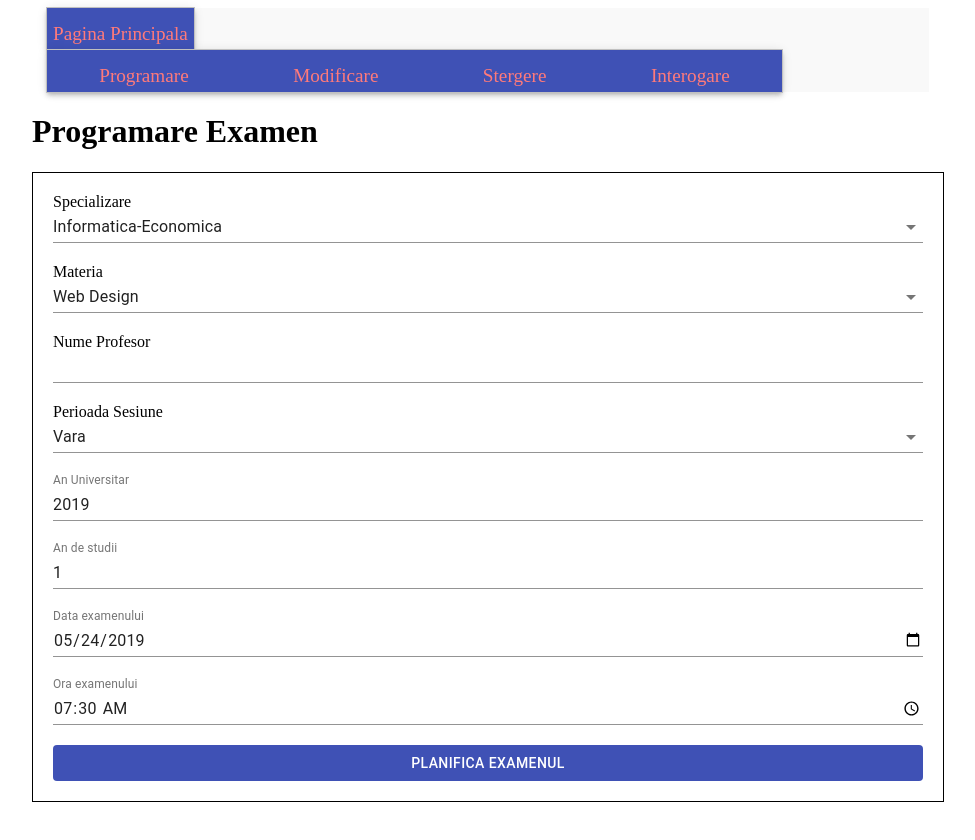
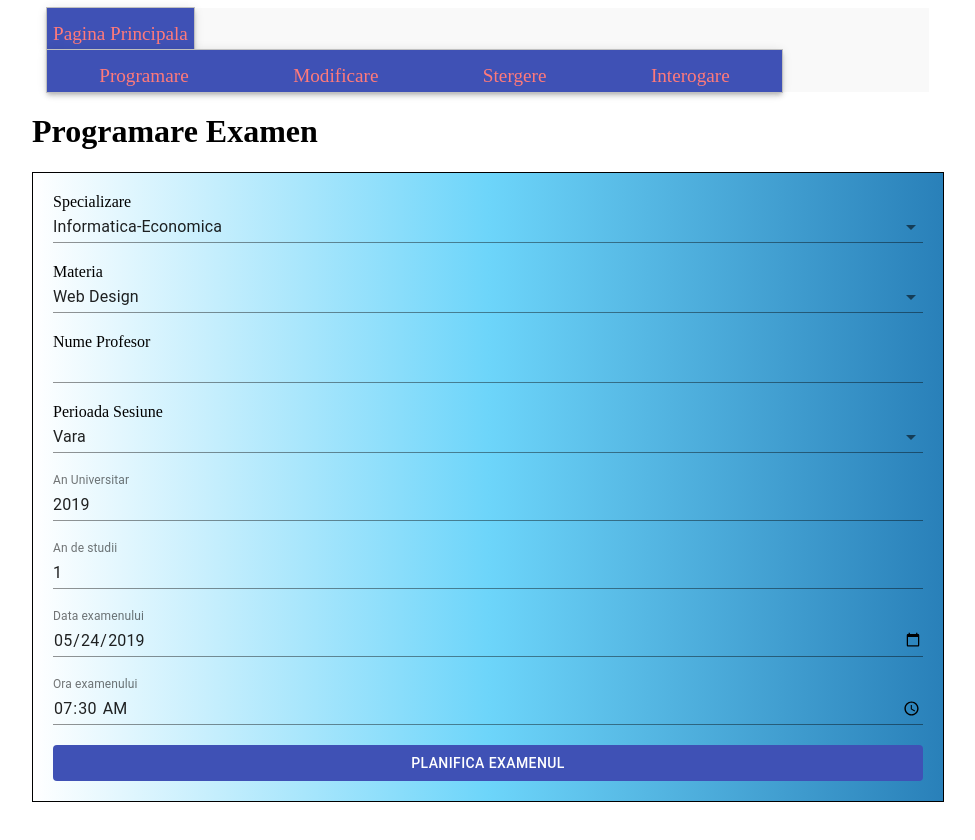
Before and after one commit to constAlex/platforma-facultate-demo, a React (Create React App) app: page /programare in a window 1280 px wide. Shown: the top 840 px of the page, without its empty margins (152-1127 px from the left). Built offline with nearby package versions, Linux system fonts and the light colour scheme.

Commit message:
Add gradient with sass.

```diff
--- a/package.json
+++ b/package.json
@@ -9,6 +9,7 @@
     "@testing-library/jest-dom": "^4.2.4",
     "@testing-library/react": "^9.5.0",
     "@testing-library/user-event": "^7.2.1",
+    "node-sass": "^4.14.1",
     "react": "^16.13.1",
     "react-dom": "^16.13.1",
     "react-grid-system": "^6.3.1",
--- a/src/App.css
+++ b/src/App.css
@@ -0,0 +1,5 @@
+.MainForm Form {
+  background: -webkit-gradient(linear, right top, left top, from(#2980b9), color-stop(#6dd5fa), to(#ffffff));
+  background: linear-gradient(to left, #2980b9, #6dd5fa, #ffffff);
+}
+/*# sourceMappingURL=App.css.map */
--- a/src/App.js
+++ b/src/App.js
@@ -1,5 +1,5 @@
 import React from "react";
-import "./App.css";
+import "./App.sass";
 import Container from "@material-ui/core/Container";
 import NavBar from "./NavBar";
 import { Switch, Route } from "react-router-dom";
--- /dev/null
+++ b/src/App.sass
@@ -0,0 +1,3 @@
+.MainForm
+    Form
+        background: linear-gradient(to left, #2980b9, #6dd5fa, #ffffff);
```
Also changed, not shown: 2 other files (tests, documents, lock files or other folders).
